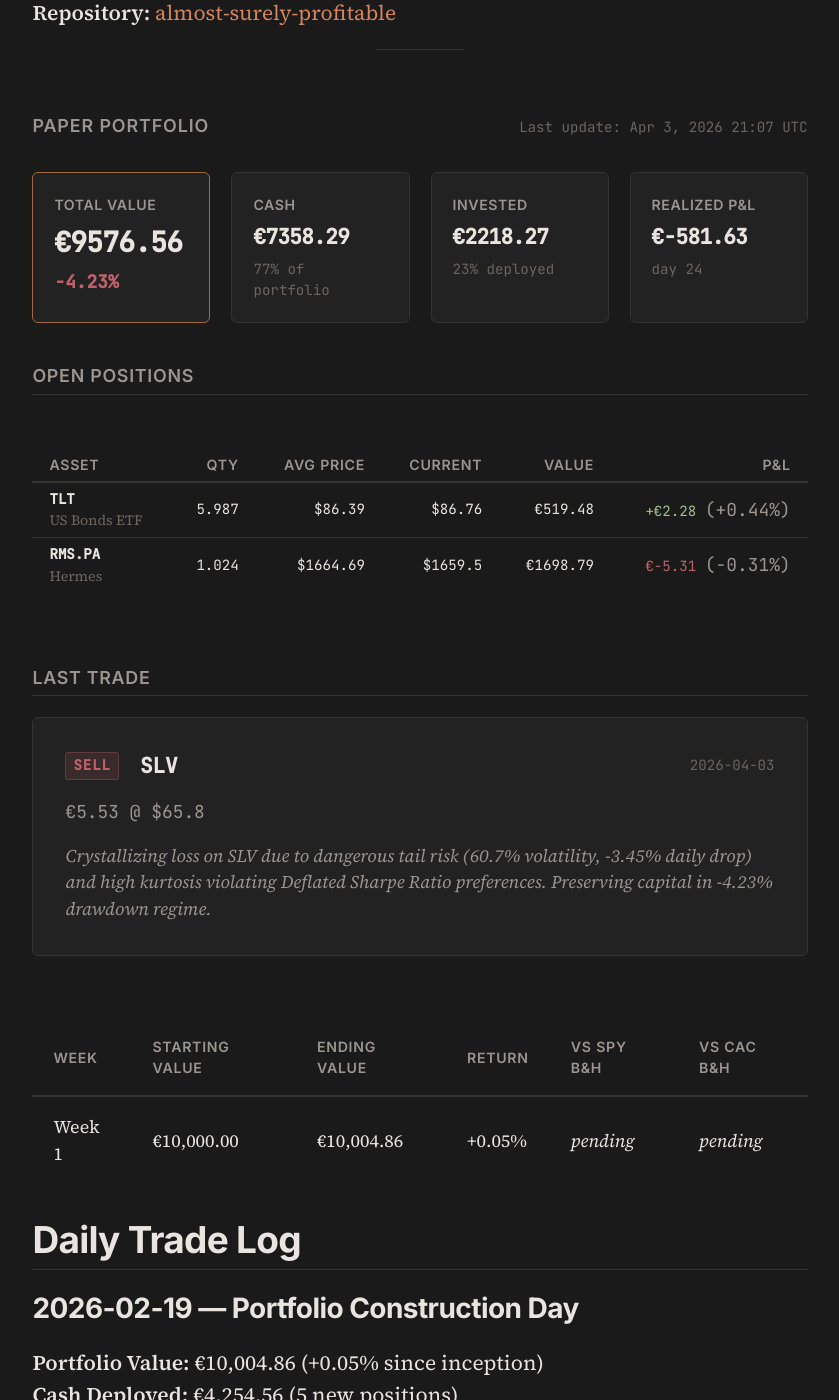
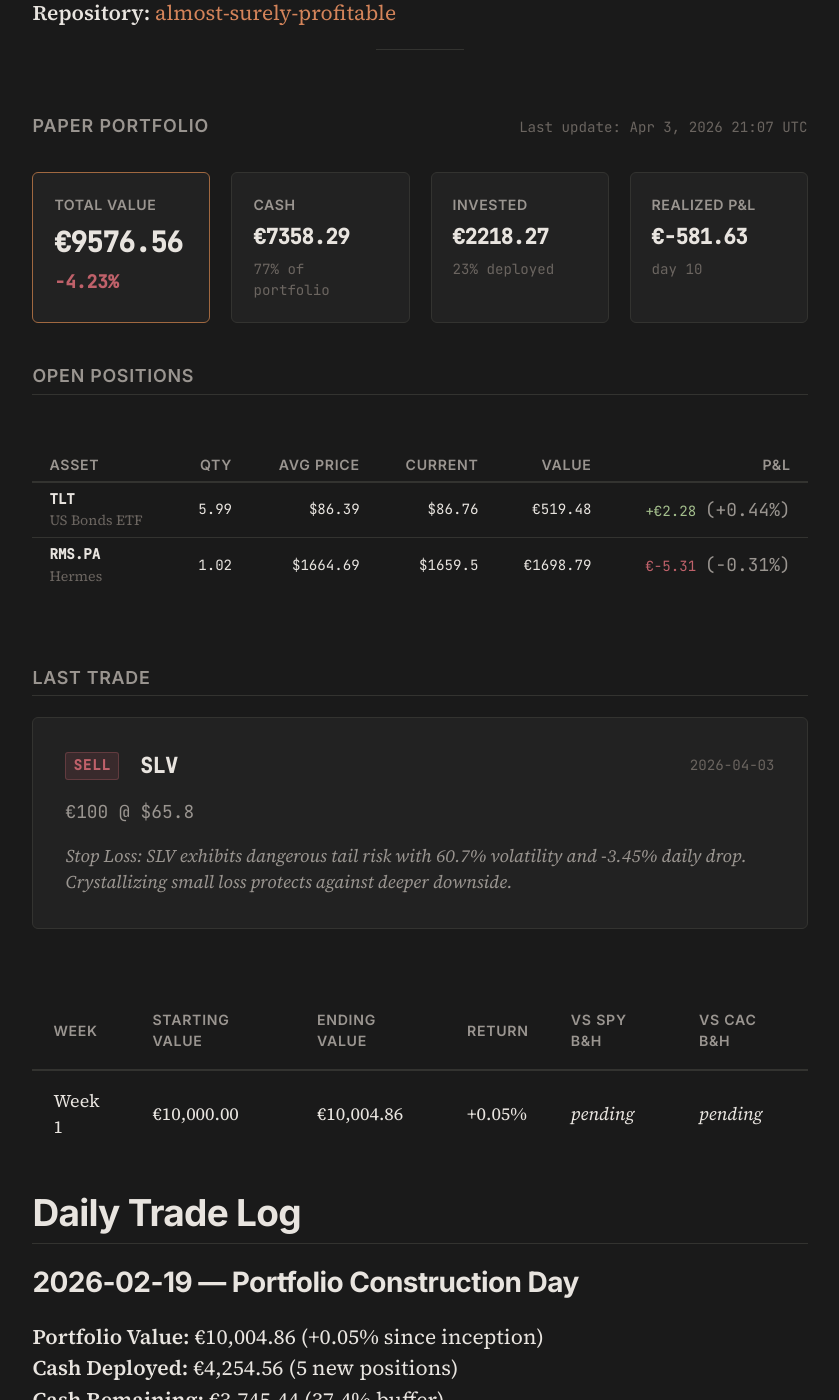
Before and after one commit to Alm0stSurely/alm0stsurely.github.io, a Jekyll site: the page built from trading.md, in a window 1280 px wide and 1400 px high, scrolled down 996 px. Shown: the whole window, without its empty margins (220-1059 px from the left). Built offline with Jekyll 4.4.1, drawn with Linux system fonts in a browser that asks for light colours.

```diff
--- a/_data/portfolio.json
+++ b/_data/portfolio.json
@@ -5,12 +5,12 @@
   "total_value": 9576.56,
   "total_return_pct": -4.23,
   "total_realized_pnl": -581.63,
-  "days_active": 24,
+  "days_active": 10,
   "positions": [
     {
       "ticker": "TLT",
       "name": "US Bonds ETF",
-      "quantity": 5.987,
+      "quantity": 5.99,
       "avg_price": 86.39,
       "current_price": 86.76,
       "market_value": 519.48,
@@ -21,7 +21,7 @@
     {
       "ticker": "RMS.PA",
       "name": "Hermes",
-      "quantity": 1.024,
+      "quantity": 1.02,
       "avg_price": 1664.69,
       "current_price": 1659.50,
       "market_value": 1698.79,
@@ -35,7 +35,7 @@
     "ticker": "SLV",
     "action": "sell",
     "price": 65.80,
-    "amount": 5.53,
-    "reasoning": "Crystallizing loss on SLV due to dangerous tail risk (60.7% volatility, -3.45% daily drop) and high kurtosis violating Deflated Sharpe Ratio preferences. Preserving capital in -4.23% drawdown regime."
+    "amount": 100,
+    "reasoning": "Stop Loss: SLV exhibits dangerous tail risk with 60.7% volatility and -3.45% daily drop. Crystallizing small loss protects against deeper downside."
   }
 }
```
Also changed, not shown: _posts/2026-04-06-the-cookie-ransom-privacy-paywall.md (added, +105 -0 lines).
